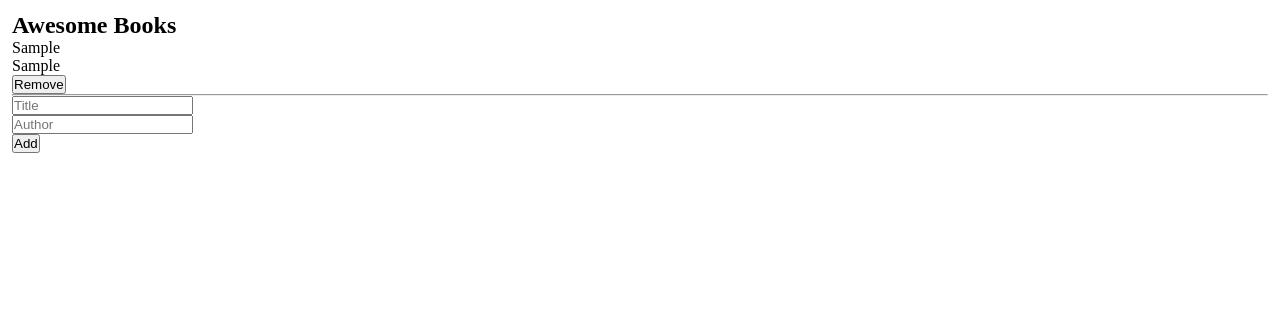
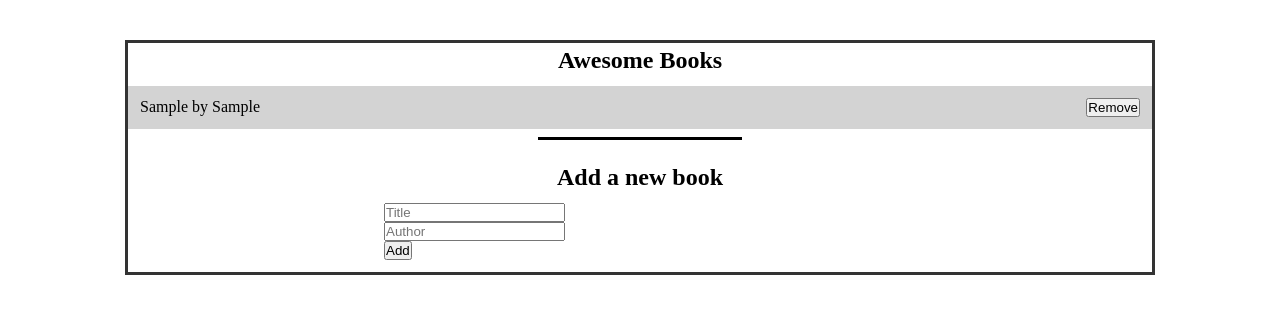
Before and after one commit to wale-prog/Awesome-Books, a website: page index.html in a window 1280 px wide. Both pictures are taken after typing "Sample", "Sample" into the empty fields and a click on the button "Add". Drawn offline with Linux system fonts and the light colour scheme.

Commit message:
Add styling and started refactoring

```diff
--- a/index.html
+++ b/index.html
@@ -13,6 +13,8 @@
     <section id="top-books">
         <h2>Awesome Books </h2>
         <div class="new-books"></div>
+        <div class="line"></div>
+        <h2>Add a new book</h2>
         <form id="awesome-books">
             <input type="text" required placeholder="Title" name="title" class="title-input"> <br>
             <input type="text" required name="author" placeholder="Author" class="author-input"> <br>
--- a/index.js
+++ b/index.js
@@ -3,6 +3,13 @@ const booksContainer = document.querySelector('.new-books');
 const titleInput = document.querySelector('.title-input');
 const authorInput = document.querySelector('.author-input');
 let books = JSON.parse(localStorage.getItem('books')) || [];
+
+class AddBooks {
+    constructor(title, author) {
+        this.title = title;
+        this.author = author;
+    }
+}
 const addBooks = (title, author) => {
     books.push({
         title,
@@ -18,7 +25,7 @@ const createNewBook = ({ title, author }) => {
     const newBookTitle = document.createElement('p');
     const newBookAuthor = document.createElement('p');
     const button = document.createElement('button');
-  const line = document.createElement('hr');
+    const line = document.createElement('div');
     const titleNoSpace = title.replace(/\s+/g, '');
     const removeId = `remove${titleNoSpace}`;
     const divId = `div${titleNoSpace}`;
@@ -27,11 +34,12 @@ const createNewBook = ({ title, author }) => {
     button.innerText = 'Remove';
     button.className = 'remove-btn';
     button.setAttribute('id', removeId);
-  newBookTitle.innerText = title;
+    newBookTitle.innerText = `${title} by ${author}`;
     newBookAuthor.innerText = author;
 
-  newBooksDiv.append(newBookTitle, newBookAuthor, button, line);
-  booksContainer.appendChild(newBooksDiv);
+    newBooksDiv.append(newBookTitle, button);
+    booksContainer.append(newBooksDiv);
+
 };
 
 books.forEach(createNewBook);
@@ -59,6 +67,6 @@ const booksListAction = (event) => {
     }
 };
 
-window.addEventListener('DOMContentLoaded', () => {
+// window.addEventListener('DOMContentLoaded', () => {
 document.getElementById('top-books').addEventListener('click', booksListAction);
-});
+// });
--- a/style.css
+++ b/style.css
@@ -3,10 +3,48 @@
   padding: 0;
 }
 
-body {
-  padding: 12px;
+.line {
+  border-bottom: 3px solid #000;
+  width: 20%;
+  margin: 0 auto;
+  position: relative;
+  top: -24px;
 }
 
-.line {
-  padding: 12px 0;
+.remove-btn {
+  display: flex;
+  justify-content: end;
 }
+
+#top-books {
+  width: 80%;
+  margin: 0 auto;
+  margin-top: 40px;
+  border: solid #333 3px;
+  padding-top: 4px;
+  padding-bottom: 12px;
+}
+
+#top-books h2 {
+  text-align: center;
+  margin-bottom: 12px;
+}
+
+#awesome-books {
+  width: 50%;
+  margin: 0 auto;
+}
+
+.new-books {
+  margin-bottom: 32px;
+}
+
+.new-books div {
+  padding: 12px;
+  display: flex;
+  justify-content: space-between;
+}
+
+.new-books div:nth-child(odd) {
+  background-color: #d3d3d3;
+}
```
Lines whose indentation alone changed are shown as unchanged.
